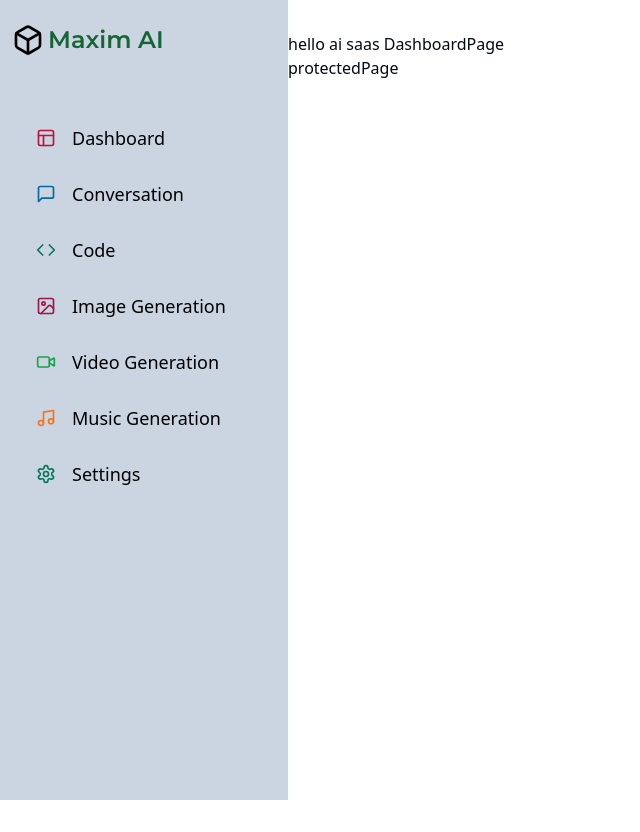
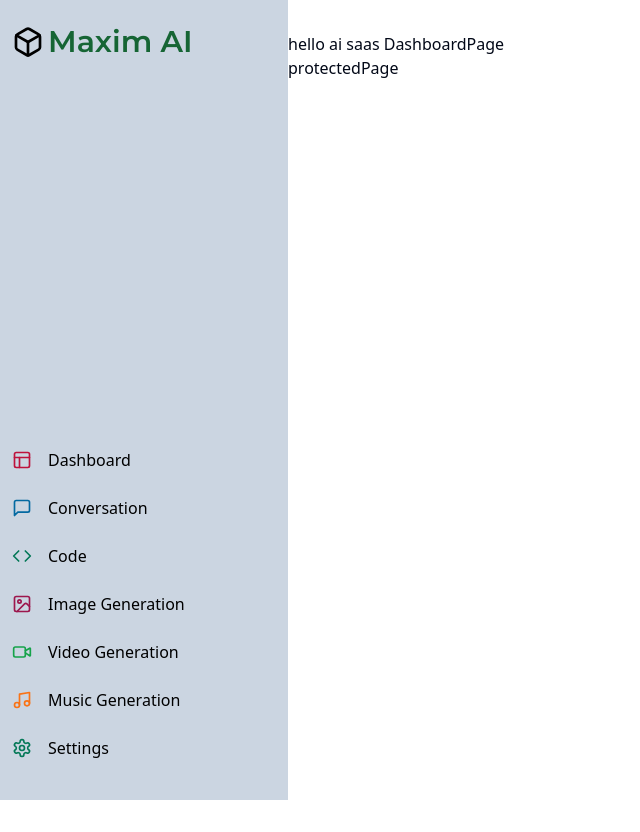
Before and after one commit to Codingvibes8/AI-SAAS-pLatforms, a Next.js app: page /dashboard in a window 1280 px wide. Shown: the top 832 px of the page, without its empty margins (0-640 px from the left). Built offline with nearby package versions, Linux system fonts and the light colour scheme.

Commit message:
refactor

```diff
--- a/next.config.mjs
+++ b/next.config.mjs
@@ -1,4 +1,6 @@
 /** @type {import('next').NextConfig} */
-const nextConfig = {};
+const nextConfig = {
+
+};
 
 export default nextConfig;
--- a/package.json
+++ b/package.json
@@ -11,6 +11,7 @@
   "dependencies": {
     "@clerk/nextjs": "^5.1.4",
     "@hookform/resolvers": "^3.9.0",
+    "@radix-ui/react-avatar": "^1.1.0",
     "@radix-ui/react-dialog": "^1.1.1",
     "@radix-ui/react-label": "^2.1.0",
     "@radix-ui/react-slot": "^1.1.0",
@@ -18,7 +19,7 @@
     "class-variance-authority": "^0.7.0",
     "clsx": "^2.1.1",
     "lucide-react": "^0.390.0",
-    "next": "14.2.3",
+    "next": "^14.2.5",
     "openai": "^4.56.0",
     "react": "^18",
     "react-dom": "^18",
--- a/src/app/(dashboard)/(routes)/conversation/page.tsx
+++ b/src/app/(dashboard)/(routes)/conversation/page.tsx
@@ -10,7 +10,7 @@ import { toast } from "react-hot-toast";
 import { MessageSquare } from "lucide-react";
 
 
-import { BotAvatar } from "@/components/bot-avatar";
+ import { BotAvatar } from "@/components/bot-avatar";
 import { Empty } from "@/components/empty";
 import { Heading } from "@/components/heading";
 import  Loader  from "../../../../components/Loader";
@@ -21,11 +21,16 @@ import { UserAvatar } from "@/components/user-avatar";
 import { cn } from "@/lib/utils";
 import useProModal from "@/hooks/use-pro-modal";
 import { formSchema } from "./constants";
+import Image from "next/image";
+import {Montserrat} from "next/font/google";
 
 
 
 
-
+const montserrat= Montserrat({
+    weight:'600',
+    subsets:['latin']
+})
 
 const ConversationPage = () => {
     const router = useRouter();
@@ -41,10 +46,12 @@ const ConversationPage = () => {
 
     const isLoading = form.formState.isSubmitting;
 
+
+
     const onSubmit = async (values: z.infer<typeof formSchema>) => {
         console.log(values);
         try {
-            const userMessage: ChatCompletionParams = {
+            const userMessage = {
                 role: "user",
                 content: values.prompt,
             };
@@ -69,7 +76,17 @@ const ConversationPage = () => {
     };
 
     return (
-        <div>
+        <section>
+            <div className={'py-2 px-3 flex-1'}>
+                <div className={'flex items-center justify-center mb-10 pt-10 gap-x-1'}>
+                    <div className={'relative w-8 h-8'}>
+                        <Image src='/box.svg' fill alt='logo-image'/>
+                    </div>
+                    <div className={cn("text-3xl font-bold", montserrat.className)}>
+                        <h1 className={'text-green-800'}>Maxim AI</h1>
+                    </div>
+                </div>
+            </div>
             <Heading
                 title="Conversation"
                 description="Advanced AI conversation model."
@@ -128,7 +145,7 @@ const ConversationPage = () => {
                     </div>
                 </div>
             </div>
-        </div>
+        </section>
     );
 };
 
--- a/src/app/api/conversation/route.tsx
+++ b/src/app/api/conversation/route.tsx
@@ -1,5 +1,3 @@
-
-
 
 
 
@@ -7,18 +5,10 @@ import OpenAI from 'openai';
 import {NextResponse} from "next/server";
 import {auth} from "@clerk/nextjs/server";
 
-
-
-
-
 const openai = new OpenAI({
     apiKey: process.env.OPENAI_API_KEY
 });
-
-
-export default async function POST (req:Request)
-
-{
+       export async function POST (req:Request) {
     try {
         const {userId} = auth()
         const body= await req.json()
@@ -29,9 +19,7 @@ export default async function POST (req:Request)
       }
 
 
-      if (!configuration.apiKey){
-          return new NextResponse('OpenApi key not configured',{status:401})
-      }
+
 
         if (!messages){
             return new NextResponse('Messages are required',{status:400})
@@ -39,7 +27,7 @@ export default async function POST (req:Request)
 
 
         const chatCompletion = await openai.chat.completions.create({
-           model:"gpt-3.5-turbo",
+            model: "gpt-4o-mini",
             messages
         })
 
--- a/src/components/Sidebar.tsx
+++ b/src/components/Sidebar.tsx
@@ -1,11 +1,15 @@
+
+
+
 "use client"
+import { usePathname } from 'next/navigation'
 import {Montserrat} from 'next/font/google'
+import Link from "next/link";
+import Image from 'next/image';
+import {routes} from '@/constants/data'
 import {cn} from "@/lib/utils";
-import Link from "next/link";
 
-import Image from 'next/image';
 
-import {routes} from '@/constants/data'
 
 const montserrat= Montserrat({
     weight:'600',
@@ -14,6 +18,8 @@ const montserrat= Montserrat({
 
 
 const Sidebar = () => {
+    const pathname = usePathname()
+    console.log(pathname)
   return(
       <div className={'space-y-4 py-4 flex flex-col h-full bg-slate-300 text-white'}>
           <div className={'py-2 px-3 flex-1'}>
@@ -21,15 +27,17 @@ const Sidebar = () => {
                   <div className={'relative w-8 h-8'}>
                   <Image src='/box.svg' fill alt='logo-image'/>
                   </div>
-                  <div className={cn("text-2xl font-bold", montserrat.className)}>
+                  <div className={cn("text-3xl font-bold", montserrat.className)}>
                       <h1 className={'text-green-800'}>Maxim  AI</h1>
                   </div>
               </Link>
-              <div className='space-y-1'>
+          </div>
+              <div className='space-y-1 w-full group'>
                   {routes.map((route) => (
                       <Link href={route.href}
                             key={route.href}
-                            className='text-lg text-black group flex p-3 w-full justify-start font-medium cursor-pointer group-hover:text-gray-800 rounded-lg transition'>
+                            className={`${pathname === routes.href} ? 'text-lg text-black p-3 w-full justify-start font-medium transition-all cursor-pointer'
+                           : 'text-gray-600 bg-yellow-400'`}>
                           <div className={'flex items-center flex-1 gap-4'}>
                               <route.icon className={cn('w-5 h5 ml-3',route.color)}/>
                                {route.label}
@@ -39,7 +47,7 @@ const Sidebar = () => {
 
               </div>
           </div>
-      </div>
+
   )
 }
 export default Sidebar
--- /dev/null
+++ b/src/components/fonts .tsx
@@ -0,0 +1,12 @@
+import {Montserrat, Roboto} from "next/font/google";
+
+export const montserrat= Montserrat({
+    weight:'600',
+    subsets:['latin']
+})
+
+
+export const roboto= Roboto({
+    weight:'600',
+    subsets:['latin']
+})
```
Also changed, not shown: src/middleware.tsx (renamed from middleware.tsx), 1 other file (tests, documents, lock files or other folders).
